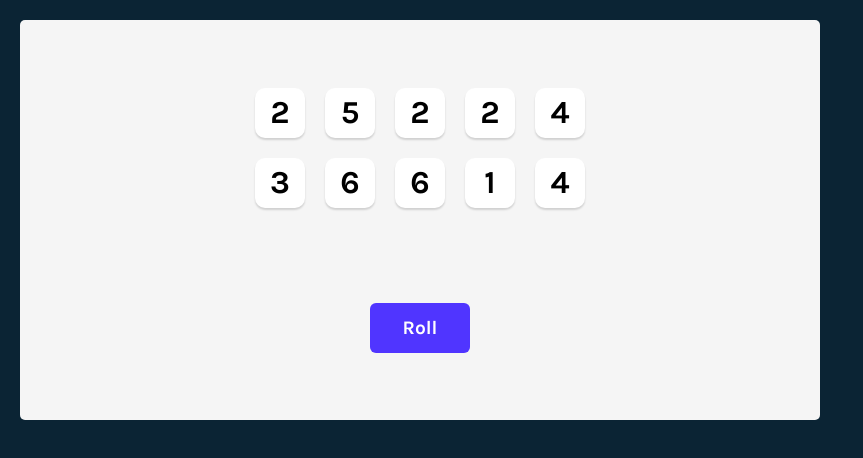
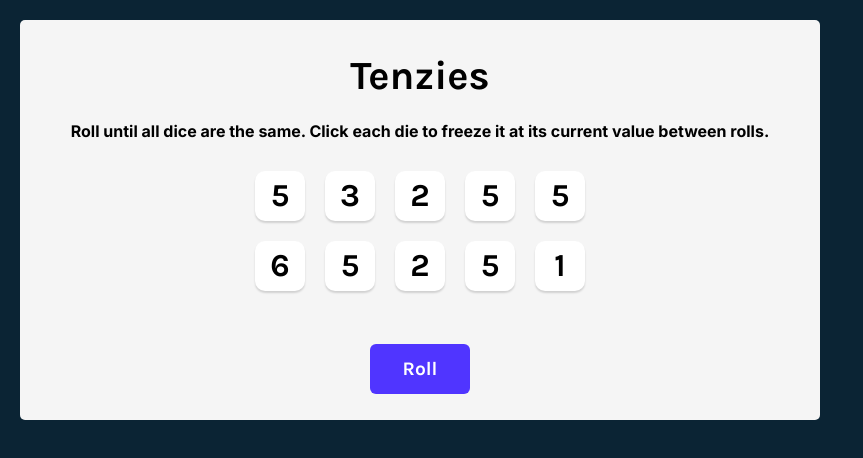
Before and after one commit to Persona743/tenzies-game, a React (Vite) app: page / in a window 1280 px wide. Shown: the top 458 px of the page, without its empty margins (0-863 px from the left). Built offline with nearby package versions, Linux system fonts and the light colour scheme.

Commit message:
holdDice func added & rollDice func updated

```diff
--- a/src/App.css
+++ b/src/App.css
@@ -21,11 +21,23 @@
     align-items: center;
 }
 
+.title{
+    font-size: 40px;
+    margin: 0;
+}
+
+.instructions {
+    font-family: 'Inter', sans-serif;
+    margin-top: 0;
+    text-align: center;
+}
+
 /* dice section */
 .dice-container {
     display: grid;
     grid-template: auto auto/ repeat(5, 1fr);
     gap: 20px;
+    margin-bottom: 40px;
 }
 
 .die-face {
--- a/src/App.jsx
+++ b/src/App.jsx
@@ -8,27 +8,55 @@
 export default function App() {
     const [dice, setDice] = useState(allNewDice());
 
+    //we added below function in order to aviod being repetitive in rollDice function
+    function generateNewDie() {
+        return {
+            value: Math.ceil(Math.random() * 6),
+            isHeld: false,
+            id: nanoid(),
+        };
+    }
+
     function allNewDice() {
         const newDice = [];
         for (let i = 0; i < 10; i++) {
-            newDice.push({
-                value: Math.ceil(Math.random() * 6),
-                isHeld: false,
-                id: nanoid(),
-            });
+            newDice.push(generateNewDie());
         }
         return newDice;
     }
 
     function rollDice() {
-        setDice(allNewDice());
+        setDice((oldDice) =>
+            oldDice.map((die) => {
+                return die.isHeld ? die : generateNewDie();
+            })
+        );
     }
 
-  const diceElements = dice.map((die) =>
-    <Die key={die.id} value={die.value} isHeld={die.isHeld} />);
+    function holdDice(id) {
+        setDice((oldDice) =>
+            oldDice.map((die) => {
+                return die.id === id ? { ...die, isHeld: !die.isHeld } : die;
+            })
+        );
+    }
+
+    const diceElements = dice.map((die) => (
+        <Die
+            key={die.id}
+            value={die.value}
+            isHeld={die.isHeld}
+            holdDice={() => holdDice(die.id)}
+        />
+    ));
 
     return (
         <main>
+            <h1 className="title">Tenzies</h1>
+            <p className="instructions">
+                Roll until all dice are the same. Click each die to freeze it at
+                its current value between rolls.
+            </p>
             <div className="dice-container">{diceElements}</div>
             <button className="roll-dice-btn" onClick={rollDice}>
                 Roll
--- a/src/components/Die.tsx
+++ b/src/components/Die.tsx
@@ -6,7 +6,10 @@
     };
 
     return (
-        <div className="die-face" style={styles}>
+        <div
+            className="die-face"
+            style={styles}
+            onClick={props.holdDice}>
             <h2 className="die-num">{props.value}</h2>
         </div>
     );
```
